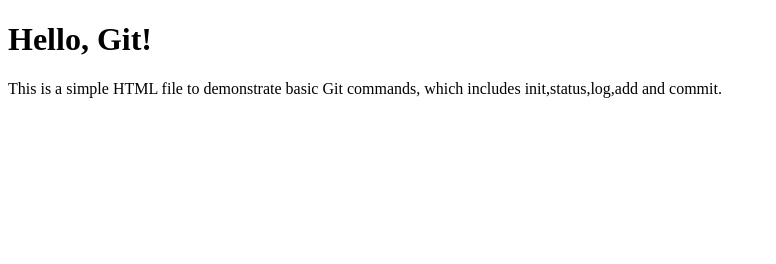
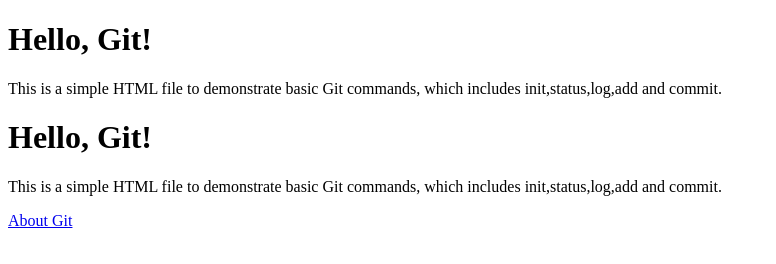
Before and after one commit to swateja123/gitdemo, a plain HTML site: page index.html in a window 1280 px wide. Shown: the whole page, without its empty margins (0-776 px from the left). Drawn offline with Linux system fonts and the light colour scheme.

Commit message:
the modified files added

```diff
--- a/index.html
+++ b/index.html
@@ -8,5 +8,8 @@
 <body>
     <h1>Hello, Git!</h1>
     <p>This is a simple HTML file to demonstrate basic Git commands, which includes init,status,log,add and commit.</p>
+	<h1>Hello, Git!</h1>
+    <p>This is a simple HTML file to demonstrate basic Git commands, which includes init,status,log,add and commit.</p>
+    <a href="about.html">About Git</a>
 </body>
 </html>
```
Also changed, not shown: about.html (added, +11 -0 lines).
